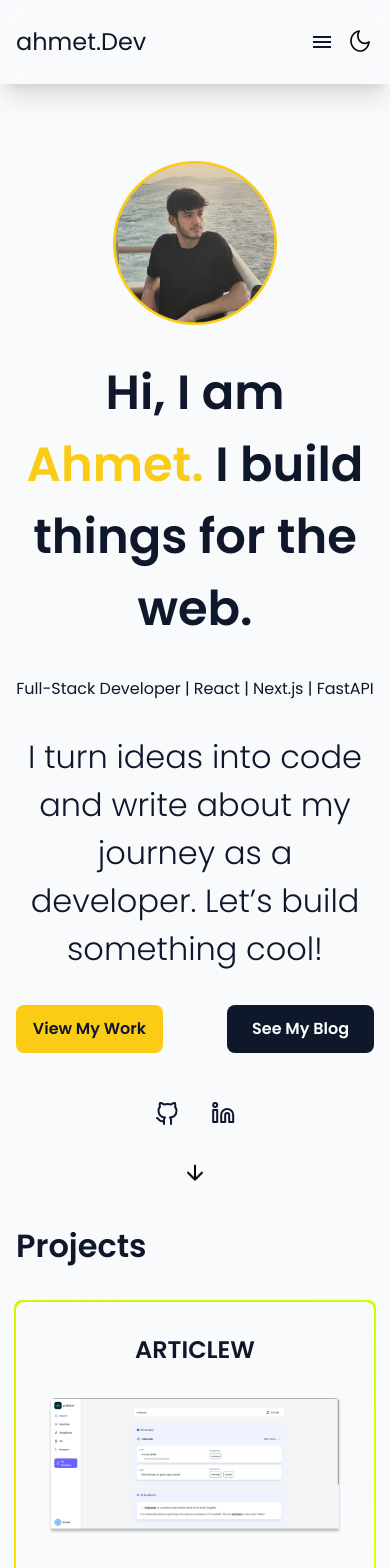
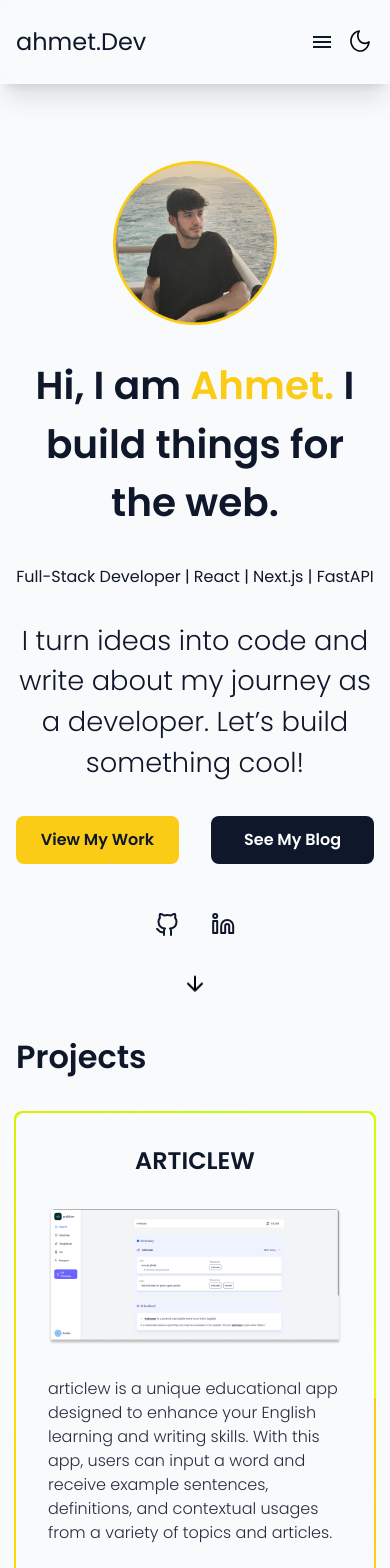
Before and after one commit to kaya70875/personal, a Next.js app: page / in a window 390 px wide. Shown: the top 1568 px of the page. Built offline with nearby package versions, Linux system fonts and the light colour scheme.

Commit message:
refactor layout and typography for responsiveness

```diff
--- a/src/app/globals.css
+++ b/src/app/globals.css
@@ -10,7 +10,7 @@
 
 h1 {
   color: var(--color-text);
-  font-size: 3rem;
+  font-size: clamp(2rem, 10vw, 3rem);
   font-weight: bold;
 }
 
@@ -21,7 +21,7 @@ h2 {
 
 h3 {
   color: var(--color-text);
-  font-size: 2rem;
+  font-size: clamp(1.5rem, 7vw, 2rem);
   font-weight: 300;
 }
 
--- a/src/app/page.tsx
+++ b/src/app/page.tsx
@@ -61,7 +61,7 @@ export default function Home() {
         <h1 className="max-w-2xl">Hi, I am <span className="text-accent">Ahmet. </span>I build things for the web.</h1>
         <Typewriter text="Full-Stack Developer | React | Next.js | FastAPI" />
         <h3 className="max-w-3xl 2xl:max-w-4xl">I turn ideas into code and write about my journey as a developer. Let’s build something cool!</h3>
-        <div className="flex items-center gap-16 justify-center w-full">
+        <div className="flex items-center gap-8 sm:gap-16 justify-center w-full">
           <Button className="w-48">View My Work</Button>
           <Button className="w-48" variant="secondary">See My Blog</Button>
         </div>
@@ -106,7 +106,7 @@ export default function Home() {
 
       <section className="contact flex flex-col gap-8">
         <header className="section-header">Contact</header>
-        <div className="flex w-full flex-col lg:flex-row lg:flex-1 gap-8 bg-white">
+        <div className="flex w-full flex-col-reverse lg:flex-row lg:flex-1 gap-8 bg-white">
           <ContactInfoCard />
           <SendMessageCard />
         </div>
--- a/src/components/Footer.tsx
+++ b/src/components/Footer.tsx
@@ -26,7 +26,7 @@ export default function Footer() {
 
     return (
         <footer className='w-full bg-text p-2 lg:p-8 flex flex-col gap-4'>
-            <div className='default-container text-white flex justify-center lg:justify-around gap-4 lg:gap-0'>
+            <div className='default-container text-white flex flex-col sm:flex-row justify-center lg:justify-around gap-4 lg:gap-0'>
                 <section className="contact-info flex flex-col gap-8">
                     <p>Contact Info</p>
                     <div className='flex flex-col gap-4'>
```
